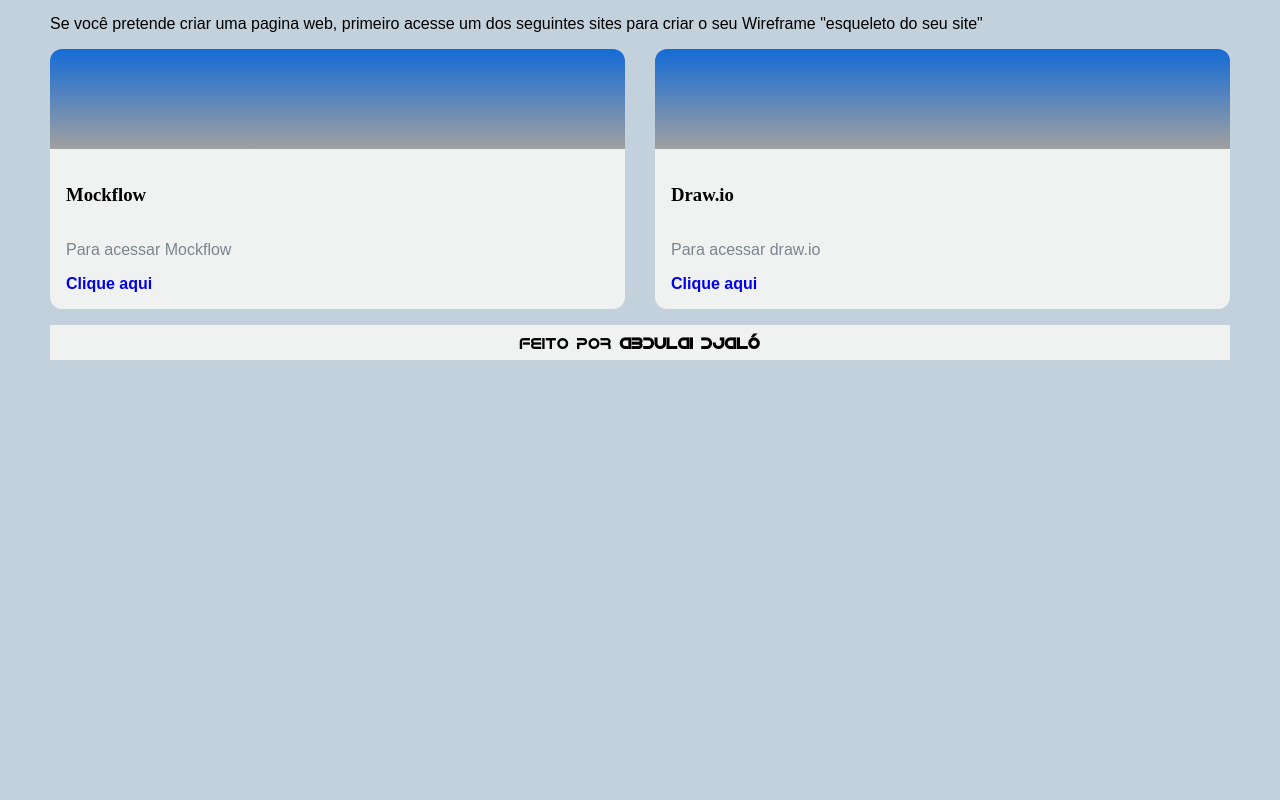
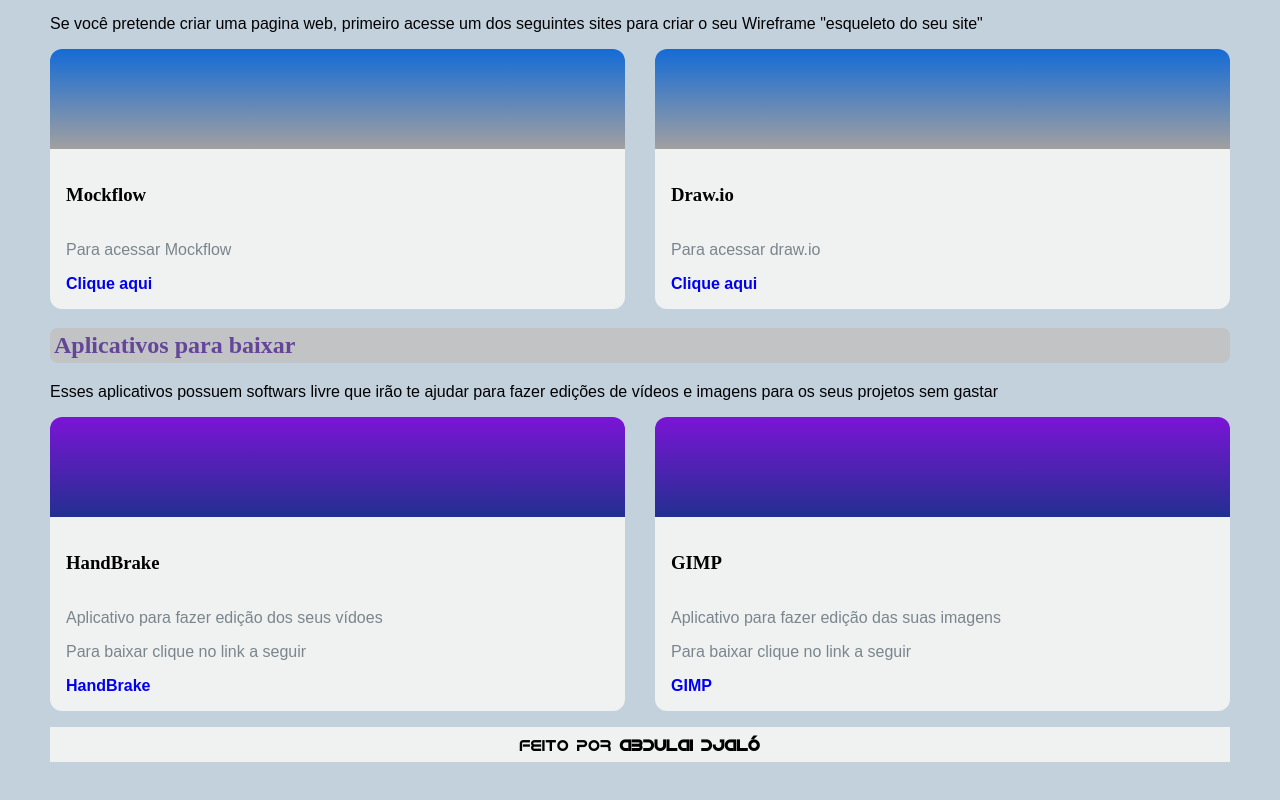
Before and after one commit to djibrildjalo/Feramentas_de_um_programador, a plain HTML site: page index.html in a window 1280 px wide. Shown: the part 957-1757 px from the top of the page. Before the commit the page ends 1367 px from the top, so only its background shows below. Drawn offline with Linux system fonts and the light colour scheme; a web font is replaced by a local one.

Commit message:
sites para instalar aplicativos

```diff
--- a/index.html
+++ b/index.html
@@ -93,6 +93,27 @@
                 </article>
             </div>
         </section>
+        <section>
+            <h2>Aplicativos para baixar</h3>
+            <p>Esses aplicativos possuem softwars livre que irão te ajudar para fazer edições de vídeos e imagens para os seus projetos sem gastar</p>
+            <div class="org">
+                <article>
+                    <div class="aplicativos"></div>
+                    <h3>HandBrake</h3>
+                    <p>Aplicativo para fazer edição dos seus vídoes</p>
+                    <p>Para baixar clique no link a seguir</p>
+                    <p><a href="https://handbrake.fr/downloads.php" target="_blank">HandBrake</a></p>
+                </article>
+
+                <article>
+                    <div class="aplicativos"></div>
+                    <h3>GIMP</h2>
+                    <p>Aplicativo para fazer edição das suas imagens</p>
+                    <p>Para baixar clique no link a seguir</p>
+                    <p><a href="https://www.gimp.org/downloads/" target="_blank">GIMP</a></p>
+                </article>
+            </div>
+        </section>
     </main>
 
     <footer>
--- a/style.css
+++ b/style.css
@@ -123,3 +123,8 @@
     color: #1409e5;
     text-decoration: underline;
 }
+
+article > div.aplicativos{
+    height: 100px;
+    background: linear-gradient(#7b14d6, #232f90);
+}
```
Also changed, not shown: imagem/gimp.jpg (added), imagem/handbrike.jpg (added).
